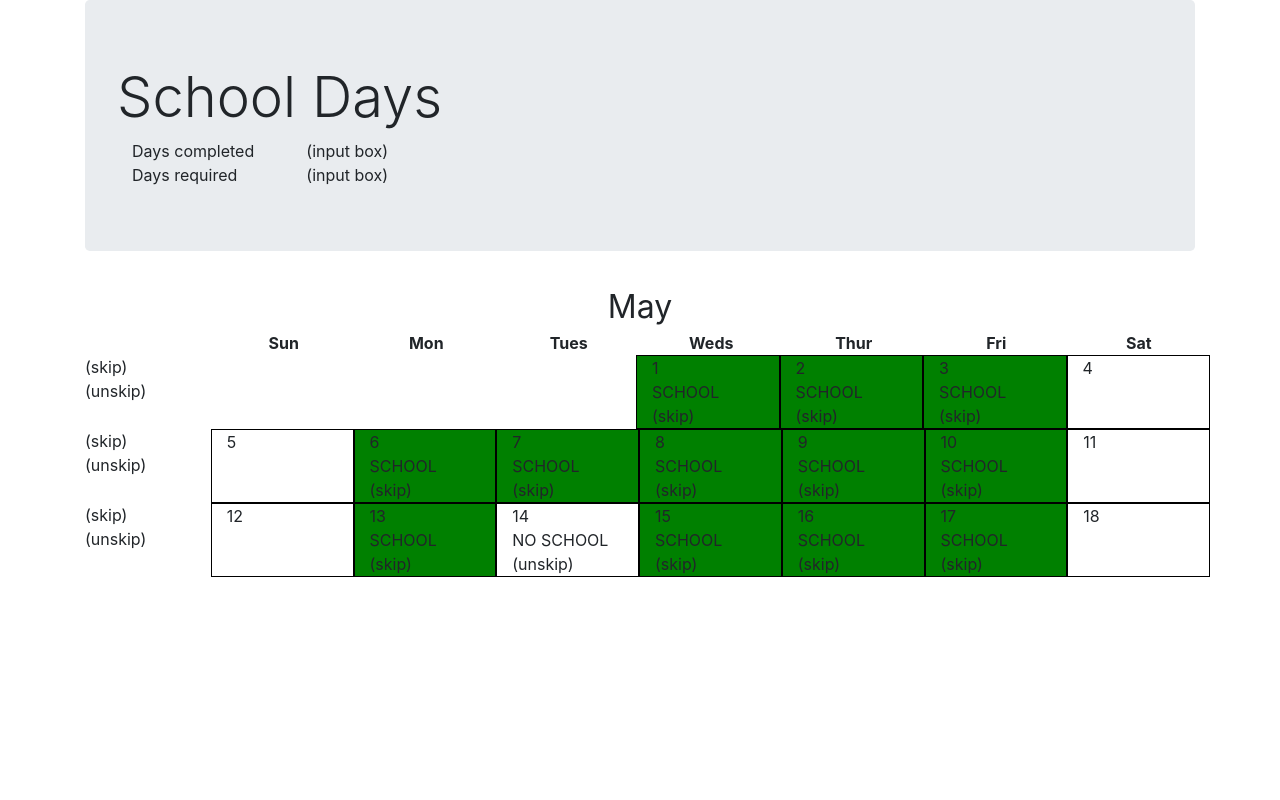
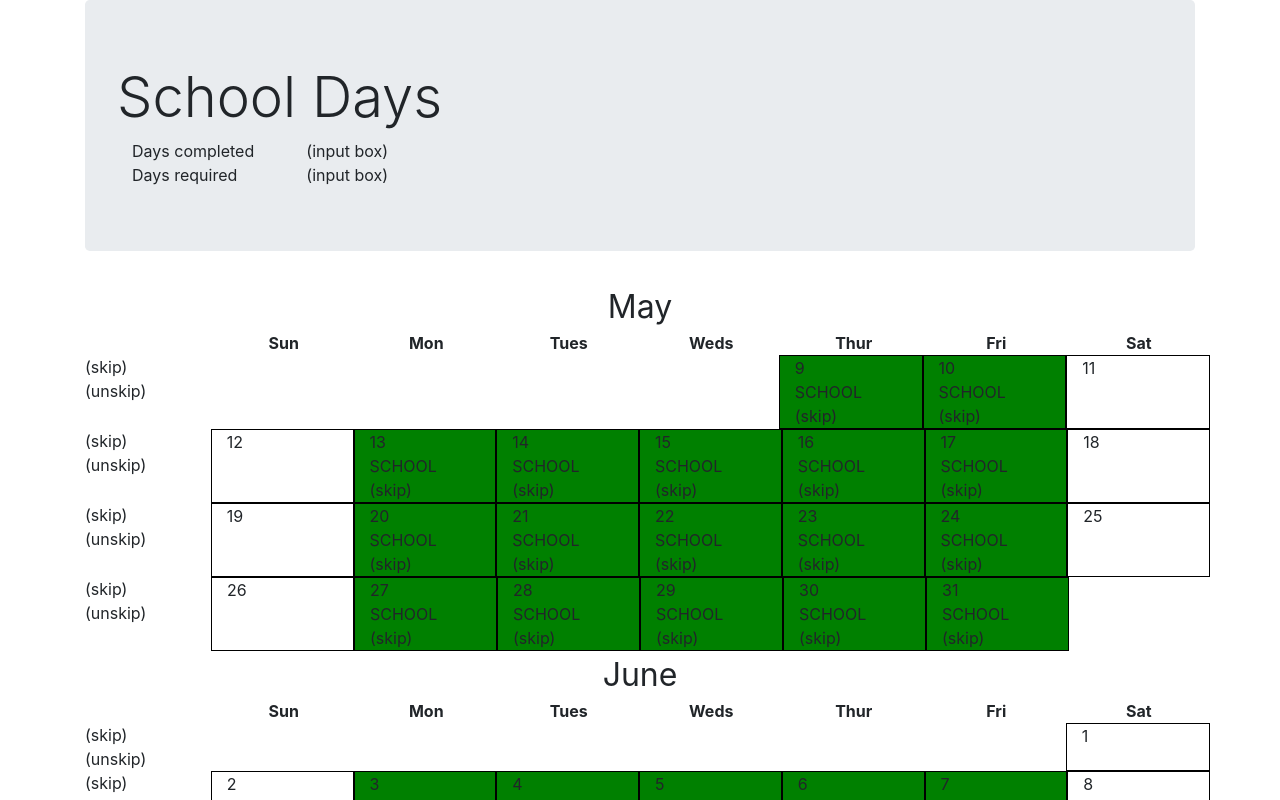
Before and after one commit to spraints/school-days, a React (Create React App) app in the folder r/: page / in a window 1280 px wide. Shown: the top 800 px of the page. Built offline with nearby package versions, Linux system fonts and the light colour scheme.

Commit message:
really make a calendar

```diff
--- a/r/src/App.tsx
+++ b/r/src/App.tsx
@@ -13,7 +13,7 @@ type State = {
 class App extends React.Component<Props, State> {
   constructor(props: Props) {
     super(props);
-    this.state = {calendar: generateCalendar()};
+    this.state = {calendar: generateCalendar(new Date())};
   }
 
   render() {
--- a/r/src/generate-calendar.tsx
+++ b/r/src/generate-calendar.tsx
@@ -1,35 +1,56 @@
-import {MonthData, DayOfWeek} from './Types';
+import {MonthData, WeekData} from './Types';
 
-export default function generateCalendar(): Array<MonthData> {
-  return [
-    {month: "May", weeks: [
-      [
-        null,
-        null,
-        null,
-        {day: 1, skipped: false, dow: DayOfWeek.Wednesday},
-        {day: 2, skipped: false, dow: DayOfWeek.Thursday},
-        {day: 3, skipped: false, dow: DayOfWeek.Friday},
-        {day: 4, skipped: false, dow: DayOfWeek.Saturday},
-      ],
-      [
-        {day: 5, skipped: false, dow: DayOfWeek.Sunday},
-        {day: 6, skipped: false, dow: DayOfWeek.Monday},
-        {day: 7, skipped: false, dow: DayOfWeek.Tuesday},
-        {day: 8, skipped: false, dow: DayOfWeek.Wednesday},
-        {day: 9, skipped: false, dow: DayOfWeek.Thursday},
-        {day: 10, skipped: false, dow: DayOfWeek.Friday},
-        {day: 11, skipped: false, dow: DayOfWeek.Saturday},
-      ],
-      [
-        {day: 12, skipped: false, dow: DayOfWeek.Sunday},
-        {day: 13, skipped: false, dow: DayOfWeek.Monday},
-        {day: 14, skipped: true, dow: DayOfWeek.Tuesday},
-        {day: 15, skipped: false, dow: DayOfWeek.Wednesday},
-        {day: 16, skipped: false, dow: DayOfWeek.Thursday},
-        {day: 17, skipped: false, dow: DayOfWeek.Friday},
-        {day: 18, skipped: false, dow: DayOfWeek.Saturday},
-      ],
-    ]}
-  ];
+export default function generateCalendar(start: Date): Array<MonthData> {
+  return generateMonths(start, [])
 }
+
+function generateMonths(date: Date, res: Array<MonthData>): Array<MonthData> {
+  const {nextDate, month} = generateMonth(date)
+  res.push(month)
+  if (nextDate.getFullYear() !== date.getFullYear())
+    return res
+  return generateMonths(nextDate, res)
+}
+
+const MONTH_NAME = ["January", "February", "March", "April", "May", "June", "July", "August", "September", "October", "November", "December"]
+
+function generateMonth(date: Date): {nextDate: Date, month: MonthData} {
+  const {nextDate, weeks} = generateWeeks(date, [])
+  const month = {month: MONTH_NAME[date.getMonth()], weeks}
+  return {nextDate, month}
+}
+
+function generateWeeks(date: Date, weeks: Array<WeekData>): {nextDate: Date, weeks: Array<WeekData>} {
+  const {nextDate, week} = generateWeek(date)
+  weeks.push(week)
+  if (nextDate.getMonth() !== date.getMonth())
+    return {nextDate, weeks}
+  return generateWeeks(nextDate, weeks)
+}
+
+function generateWeek(date: Date): {nextDate: Date, week: WeekData} {
+  const week = []
+  let i = 0
+  for (; i < date.getDay(); i++) {
+    week.push(null)
+  }
+  let nextDate = date
+  for (; i < 7 && nextDate.getMonth() === date.getMonth(); i++) {
+    week.push({
+      day: nextDate.getDate(),
+      dow: nextDate.getDay(),
+      skipped: false
+    })
+    nextDate = addDays(nextDate, 1)
+  }
+  for (; i < 7; i++) {
+    week.push(null)
+  }
+  return {nextDate, week}
+}
+
+function addDays(date: Date, offset: number): Date {
+  const newDate = new Date(date.valueOf())
+  newDate.setDate(date.getDate() + offset)
+  return newDate
+}
```
